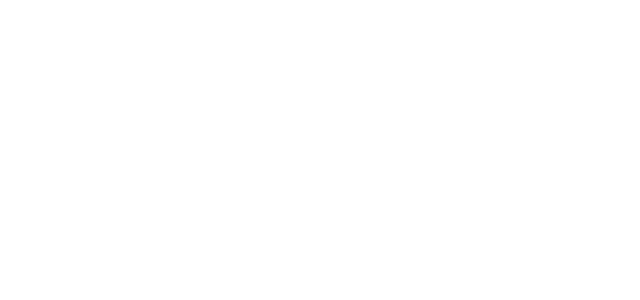
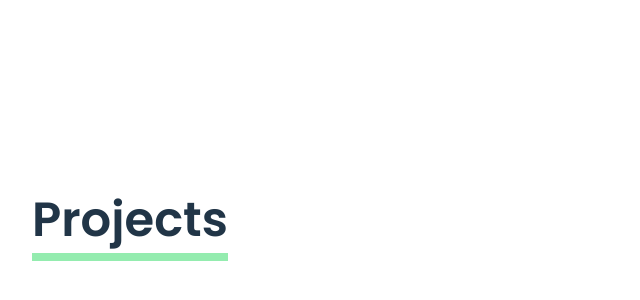
Before and after one commit to Dravani/Senior-Design, a React (Vite) app in the folder Frontend/: page /projects in a window 1280 px wide. Before the commit this address had no page. Shown: the part 48-348 px from the top of the page, without its empty margins (0-640 px from the left). Built offline with nearby package versions, Linux system fonts and the light colour scheme.

Commit message:
added preliminary projects page

```diff
--- a/Frontend/src/App.jsx
+++ b/Frontend/src/App.jsx
@@ -3,6 +3,7 @@
 
 // pages
 import UserSensorHub from './pages/UserSensorHub'
+import UserProjectHub from './pages/UserProjectHub';
 
 function App() {
   return (
@@ -12,6 +13,10 @@
           path="/sensors"
           element={<UserSensorHub/>}
         />
+        <Route
+          path="/projects"
+          element={<UserProjectHub/>}
+        />
       </Routes>
     </BrowserRouter>
   )
--- /dev/null
+++ b/Frontend/src/pages/UserProjectHub.css
@@ -0,0 +1,8 @@
+.user-project-hub {
+    width: 100vw;
+    overflow-x: hidden;
+}
+
+.user-project-hub .dash-title {
+    margin-top: 14.5em;
+}
--- /dev/null
+++ b/Frontend/src/pages/UserProjectHub.jsx
@@ -0,0 +1,16 @@
+import React from "react";
+
+// CSS Stylings
+import './UserProjectHub.css'
+
+const UserProjectHub = () => {
+    return (
+        <div className="user-project-hub">
+            <div className="dash-title">
+                <h2><span className="underline">Projects</span></h2>
+            </div>
+        </div>
+    )
+}
+
+export default UserProjectHub;
```
